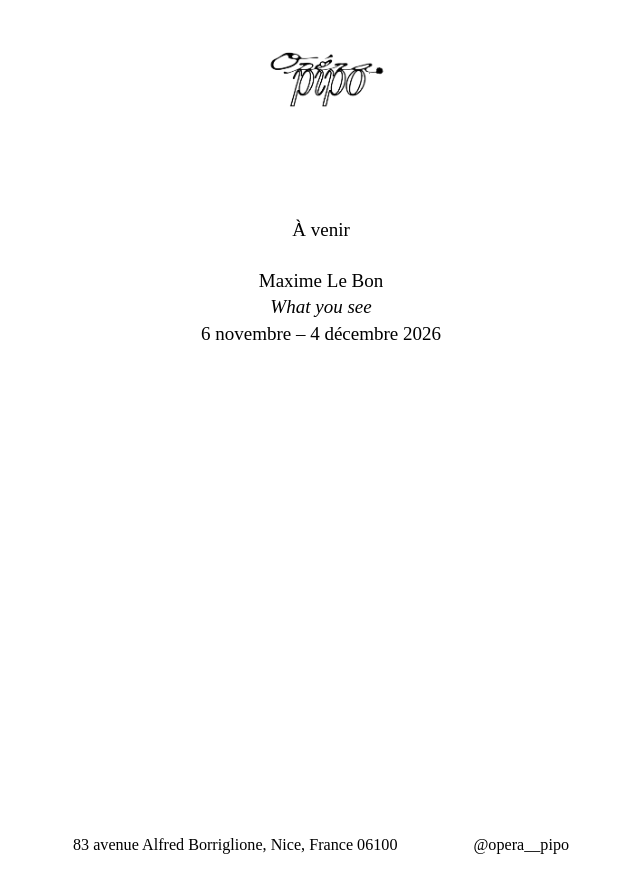
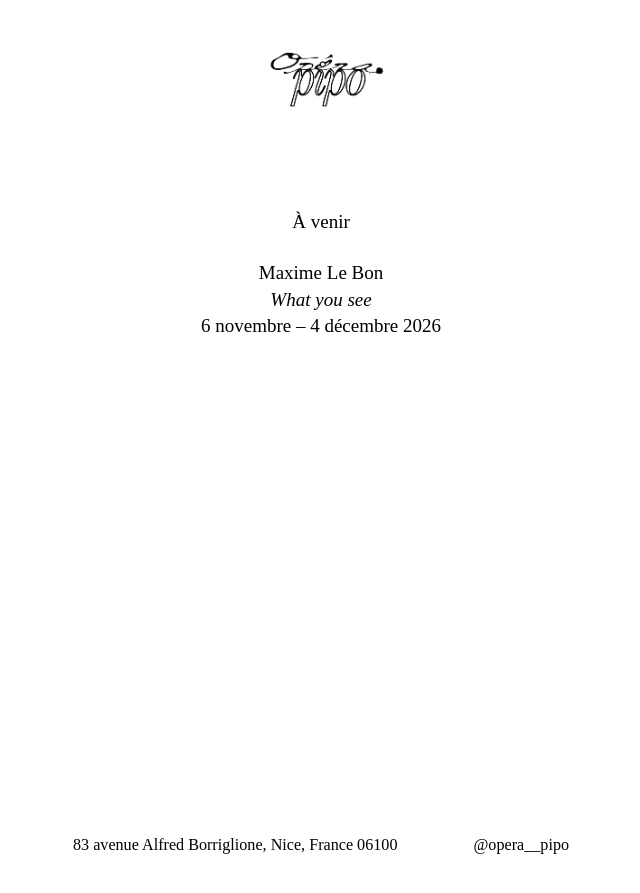
Before and after one commit to mooncharlie/operapipo, a Jekyll site: the page built from index.html, in a window 1280 px wide. Shown: the top 893 px of the page, without its empty margins (319-959 px from the left). Built offline with Jekyll 4.4.1, drawn with Linux system fonts in a browser that asks for light colours.

Commit message:
Reduce margin-bottom in style.css

```diff
--- a/assets/style.css
+++ b/assets/style.css
@@ -36,7 +36,7 @@ a:focus-visible { outline: 1px solid var(--texte); outline-offset: 4px; }
   background: transparent;
   /* background: var(--fond); */
   padding: 1.2rem 1rem;
-  margin-bottom: 1.6rem;
+  margin-bottom: 1.2rem;
   pointer-events: none;
 }
 .nom {
```
